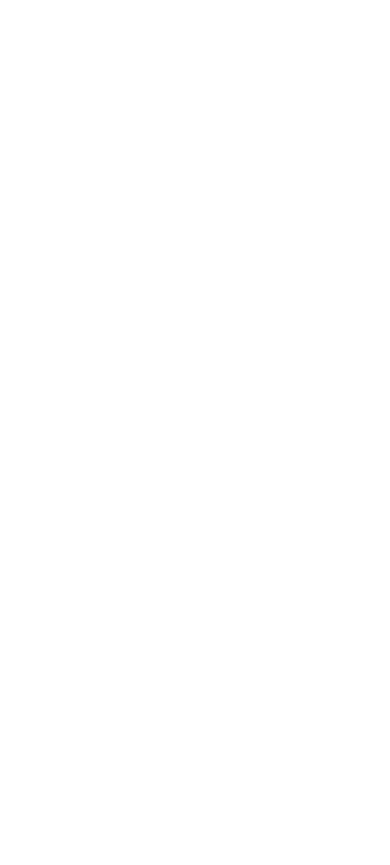
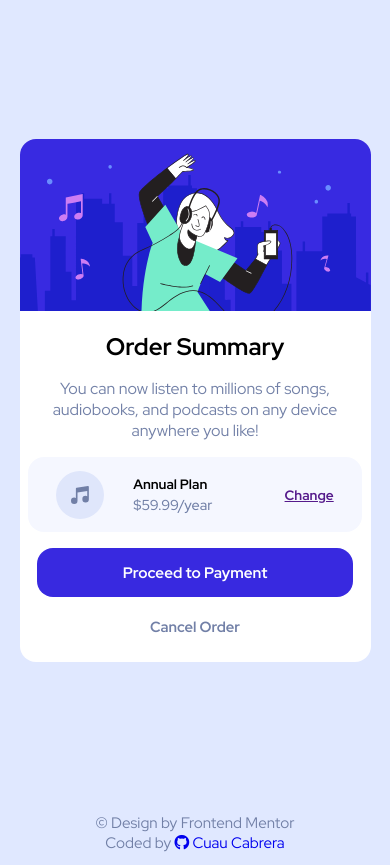
Before and after one commit to cuauh-cabrera/order-summary, a plain HTML site: page index.html in a window 390 px wide. Before the commit the page ends 844 px from the top, so only its background shows below. Drawn offline with Linux system fonts and the light colour scheme.

Commit message:
Add mobile version

```diff
--- a/index.html
+++ b/index.html
@@ -10,13 +10,40 @@
     <link
         href="https://fonts.googleapis.com/css2?family=Red+Hat+Display:ital,wght@0,300;0,400;0,500;0,600;0,700;0,800;0,900;1,300;1,400;1,600;1,700;1,800;1,900&display=swap"
         rel="stylesheet">
+    <link rel="stylesheet" href="https://use.fontawesome.com/releases/v5.8.2/css/all.css"
+        integrity="sha384-oS3vJWv+0UjzBfQzYUhtDYW+Pj2yciDJxpsK1OYPAYjqT085Qq/1cq5FLXAZQ7Ay" crossorigin="anonymous">
     <link rel="stylesheet" href="./styles.css">
     <title>Order Summary Component</title>
     <link rel="icon" href="./assets/favicon-32x32.png" type="image/x-icon">
 </head>
 
 <body>
-
+    <!--CARD-->
+    <div class="card-container">
+        <article class="card">
+            <figure>
+                <img src="./assets/illustration-hero.svg" alt="someone listen to music">
+            </figure>
+            <h1>Order Summary</h1>
+            <p>You can now listen to millions of songs, audiobooks, and podcasts on any device anywhere you like!</p>
+            <div class="card__tag">
+                <img src="./assets/icon-music.svg" alt="music icon">
+                <div class="card__tag--plan">
+                    <h3>Annual Plan</h3>
+                    <p>$59.99/year</p>
+                </div>
+                <a href="">Change</a>
+            </div>
+            <button type="submit"><a href="#">Proceed to Payment</a></button>
+            <button type="submit"><a href="#">Cancel Order</a></button>
+        </article>
+    </div>
 </body>
+<!--FOOTER-->
+<footer>
+    <p>© Design by Frontend Mentor</p>
+    <p>Coded by <a id="profile-link" href="https://github.com/cuauh-cabrera" target="_blank"><i
+                class="fab fa-github"></i> Cuau Cabrera</a></p>
+</footer>
 
 </html>
--- a/styles.css
+++ b/styles.css
@@ -4,7 +4,7 @@
     margin: 0;
     padding: 0;
     box-sizing: border-box;
-    font-family: 'Sora', sans-serif;
+    font-family: 'Red Hat Display', sans-serif;
 }
 
 ul,
@@ -25,3 +25,163 @@ ol a {
     text-decoration: none;
     color: black;
 }
+
+/*Setup global variables*/
+:root {
+    --bkg-color: hsl(225, 100%, 94%);
+    --tag-bkg-color: hsl(225, 100%, 98%);
+    --btn-bkg-payment: hsl(245, 75%, 52%);
+    --text-color: hsl(224, 23%, 55%);
+    --card-bkg-color: #ffff;
+}
+
+/*CARD CONTAINER*/
+.card-container {
+    width: 100%;
+    height: 95vh;
+    background-color: var(--bkg-color);
+    display: flex;
+    flex-direction: column;
+    justify-content: center;
+    align-items: center;
+}
+
+.card {
+    border-radius: 1rem;
+    width: 90%;
+    height: fit-content;
+    background-color: var(--card-bkg-color);
+    display: flex;
+    flex-direction: column;
+    justify-content: space-evenly;
+    align-items: center;
+}
+
+.card > figure {
+    border-radius: 1rem;
+    width: 100%;
+    height: 40%;
+    display: flex;
+}
+
+.card > figure > img {
+    border-top-left-radius: 1rem;
+    border-top-right-radius: 1rem;
+    width: 100%;
+    object-fit: cover;
+}
+
+.card > h1 {
+    width: 100%;
+    margin-top: 1.25rem;
+    text-align: center;
+    font-size: 1.5rem;
+    font-weight: 700;
+}
+
+.card > p {
+    width: 100%;
+    margin-top: 1rem;
+    text-align: center;
+    font-size: 1rem;
+    font-weight: 400;
+    color: var(--text-color);
+}
+
+.card__tag {
+    border-radius: 1rem;
+    width: 95%;
+    margin-top: 1rem;
+    padding: 0.85rem;
+    background-color: var(--tag-bkg-color);
+    display: flex;
+    flex-direction: row;
+    justify-content: space-around;
+    align-items: center;
+}
+
+.card__tag >  a {
+    font-size: 0.85rem;
+    font-weight: 700;
+}
+
+.card__tag--plan {
+    width: 40%;
+    display: flex;
+    flex-direction: column;
+    justify-content: space-between;
+    align-items: flex-start;
+    gap: 0.1rem;
+}
+
+
+.card__tag--plan > h3 {
+    font-size: 0.85rem;
+}
+
+.card__tag--plan > p {
+    color: var(--text-color);
+    font-weight: 500;
+    font-size: 0.9rem;
+}
+
+.card > button:first-of-type {
+    border: none;
+    border-radius: 1rem;
+    width: 90%;
+    margin-top: 1rem;
+    padding: 0.90rem;
+    background-color: var(--btn-bkg-payment);
+}
+
+.card > button:first-of-type:hover {
+    box-shadow: 0px 30px 100px 0px rgba(17, 23, 41, 0.2);
+}
+
+.card > button:first-of-type > a {
+    color: var(--card-bkg-color);
+    text-decoration: none;
+    font-size: 0.95rem;
+    font-weight: 700;
+}
+
+.card > button:last-of-type {
+    border: none;
+    margin-top: 0.75rem;
+    margin-bottom: 1.15rem;
+    width: 90%;
+    padding: 0.5rem;
+    background-color:transparent;
+}
+
+.card > button:last-of-type > a {
+    text-decoration: none;
+    color: var(--text-color);
+    font-size: 0.92rem;
+    font-weight: 700;
+}
+
+/*FOOTER*/
+footer {
+    background-color: var(--bkg-color);
+    width: 100%;
+    height: 7.5vh;
+    display: flex;
+    flex-direction: column;
+    justify-content: center;
+    align-items: center;
+}
+
+footer > p {
+    color: var(--text-color);
+    font-size: 0.95rem;
+    font-weight: 400;
+}
+
+footer > p > a {
+    text-decoration: none;
+}
+
+footer > p > a:visited {
+    color: var(--text-color);
+}
```
